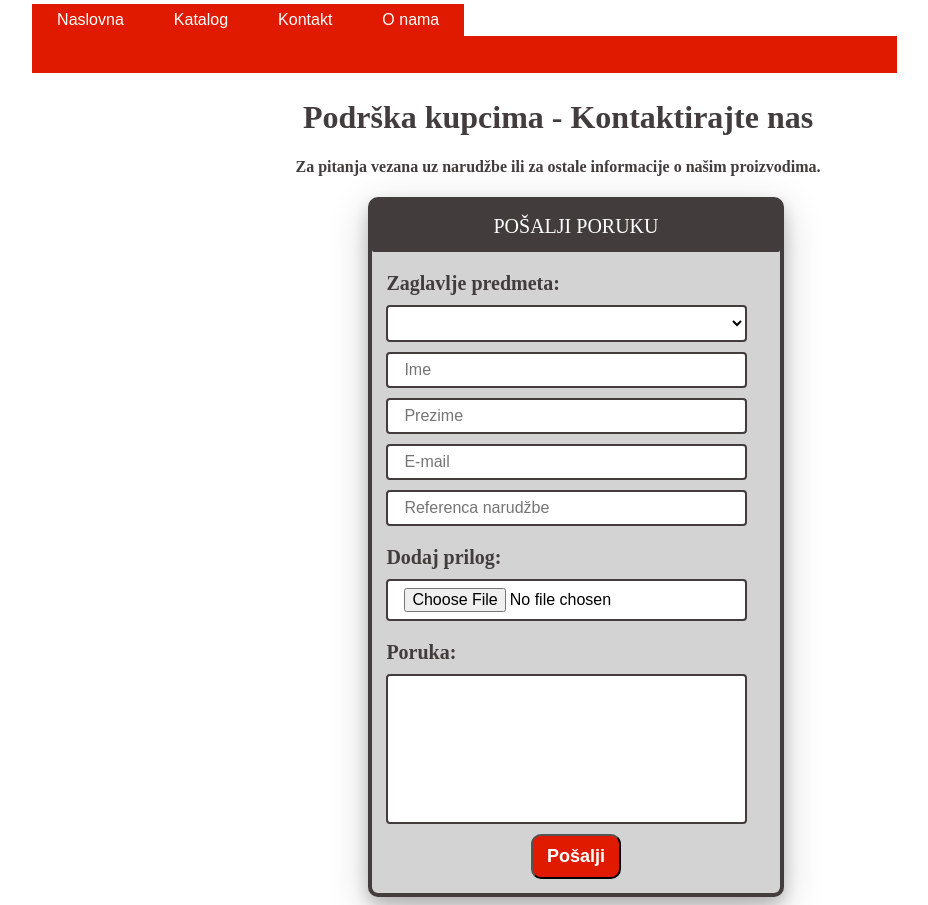
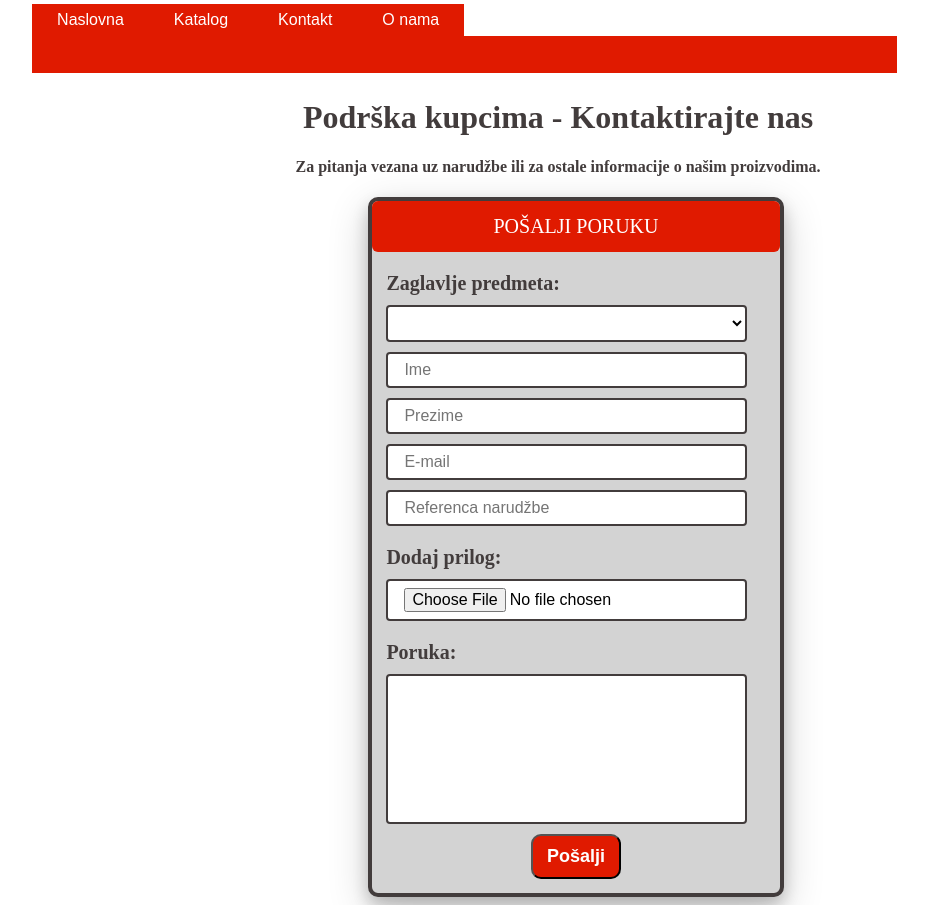
Before and after one commit to tcerimagic/OneZeroOne, a PHP site: page /kontakt.html in a window 1280 px wide; the page is wider, and only the part inside the window is pictured. Shown: the part 175-1080 px from the top of that part, without its empty margins (82-1010 px from the left). Run offline with PHP 8.4, Linux system fonts and the light colour scheme; some web fonts are replaced.

Commit message:
boja forme

```diff
--- a/style.css
+++ b/style.css
@@ -234,12 +234,12 @@ form, .linkovi {
 .naslov-forma
 {
     width: 100%;
-    border-radius: 2px;
+    border-radius: 6px;
     padding: 14px;
     margin-left: -14px;
     margin-top: -14px;
     text-align: center;
-    background-color: #423C3C;
+    background-color: #E01A00;
     position: relative;
     font-size: 20px;
    color: white;
```
